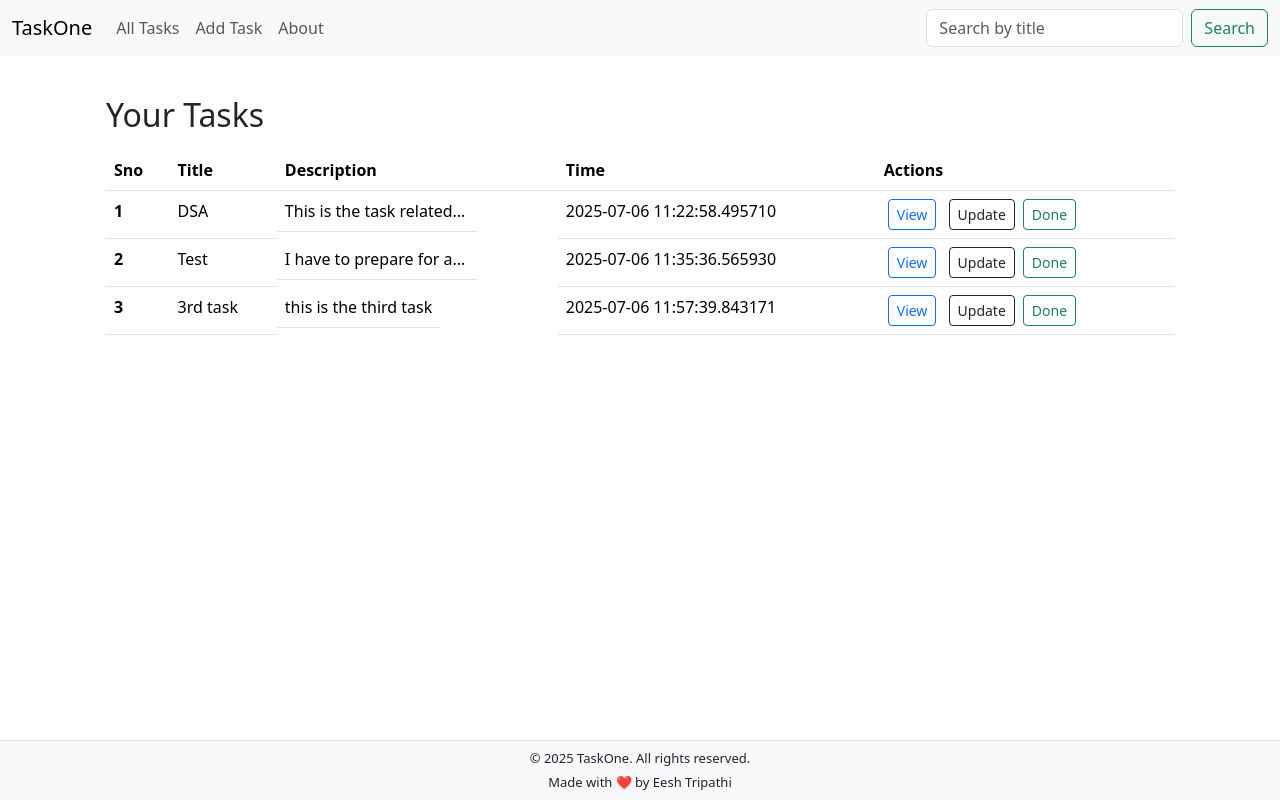
After one commit to EeshT/TaskOne_App, a Flask app: page /tasks in a window 1280 px wide. The commit adds this page. Run offline with Flask 3, Linux system fonts and the light colour scheme; data comes from the database, SQL or seed files in the repository; both versions use the stored data as it was after the commit.

Commit message:
Feature: Improved the complete layout and added view functionality

```diff
--- a/app.py
+++ b/app.py
@@ -24,14 +24,9 @@ def hello_world():
         todo = Todo(title=title, desc=desc)
         db.session.add(todo)
         db.session.commit()
+        return redirect('/tasks')
 
-
-    query = request.args.get('query', '').strip()
-    if query:
-        allTodo = Todo.query.filter(Todo.title.ilike(f'%{query}%')).all()
-    else:
-        allTodo = Todo.query.all()
-    return render_template('index.html', allTodo = allTodo)
+    return render_template('index.html')
 
 
 @app.route('/show')
@@ -61,6 +56,20 @@ def update(sno):
     todo = Todo.query.filter_by(sno = sno).first()
     return render_template('update.html', todo = todo)
 
+@app.route('/tasks')
+def all_tasks():
+    query = request.args.get('query', '').strip()
+    if query:
+        allTodo = Todo.query.filter(Todo.title.ilike(f'%{query}%')).all()
+    else:
+        allTodo = Todo.query.all()
+    return render_template('myTasks.html', allTodo=allTodo, query=query)
+
+
+@app.route('/view/<int:sno>')
+def view(sno):
+    todo = Todo.query.get_or_404(sno)
+    return render_template('view.html', todo=todo)
 
 @app.route('/delete/<int:sno>')
 def delete(sno):
--- a/templates/about.html
+++ b/templates/about.html
@@ -32,7 +32,7 @@
             </ol>
 
             <div class="mt-5 text-center">
-                <a href="/" class="btn btn-dark px-4">Go to Home</a>
+                <a href="/tasks" class="btn btn-dark px-4">Go to Home</a>
             </div>
         </div>
     </div>
--- a/templates/base.html
+++ b/templates/base.html
@@ -53,10 +53,16 @@
           <div class="collapse navbar-collapse" id="navbarSupportedContent">
             <ul class="navbar-nav me-auto mb-2 mb-lg-0">
               <li class="nav-item">
+                <a class="nav-link" href="/tasks">All Tasks</a>
+              </li>
+              <li class="nav-item">
+                <a class="nav-link" href="/">Add Task</a>
+              </li>
+              <li class="nav-item">
                 <a class="nav-link" href="/about">About</a>
               </li>
             </ul>
-            <form class="d-flex" role="search" action="/" method="GET">
+            <form class="d-flex" role="search" action="/tasks" method="GET">
               <input
                 class="form-control me-2"
                 type="search"
--- /dev/null
+++ b/templates/myTasks.html
@@ -0,0 +1,52 @@
+{% extends 'base.html' %}
+{% block title %} Home {% endblock title %}
+{% block body %}
+
+    <div class="container my-3">
+    <div class="container my-3">
+               <div class="d-flex justify-content-between align-items-center mb-3">
+                  <h2 class="m-0">Your Tasks</h2>
+                  {% if request.args.get('query') %}
+                    <a href="/tasks" class="btn btn-outline-secondary btn-sm">Clear Search</a>
+                  {% endif %}
+                </div>
+               {% if allTodo|length==0 %}
+                <div class="alert alert-dark" role="alert">
+                  No Tasks found. Add your first task now!
+                </div>
+                  {% else %}
+                  <table class="table">
+                    <thead>
+                      <tr>
+                        <th scope="col">Sno</th>
+                        <th scope="col">Title</th>
+                        <th scope="col">Description</th>
+                        <th scope="col">Time</th>
+                        <th scope="col">Actions</th>
+                      </tr>
+                    </thead>
+                    <tbody>
+
+              {% for todo in allTodo %}
+              <tr>
+                <th scope="row">{{loop.index}}</th>
+                <td>{{todo.title}}</td>
+                <td style="max-width: 200px; white-space: nowrap; overflow: hidden; text-overflow: ellipsis;" class="d-inline-block align-middle">
+                  {{ todo.desc }}
+                </td>
+
+                <td>{{todo.data_created}}</td>
+                <td>
+                  <a href="/view/{{todo.sno}}" type="button" class="btn btn-outline-primary btn-sm mx-1">View</a>
+                  <a href="/update/{{todo.sno}}" type="button" class="btn btn-outline-dark btn-sm mx-1">Update</button>
+                  <a href="/delete/{{todo.sno}}" type="button" class="btn btn-outline-success btn-sm mx-1" onclick="return confirm('Are you sure you want to mark this task as done?');">Done</button>
+                  </td>
+              </tr>
+              {% endfor %}
+            </tbody>
+            </table>
+              {% endif %}
+
+    </div>
+    <script src="https://cdn.jsdelivr.net/npm/bootstrap@5.3.5/dist/js/bootstrap.bundle.min.js" integrity="sha384-k6d4wzSIapyDyv1kpU366/PK5hCdSbCRGRCMv+eplOQJWyd1fbcAu9OCUj5zNLiq" crossorigin="anonymous"></script>
+{% endblock body %}
--- a/templates/update.html
+++ b/templates/update.html
@@ -11,7 +11,7 @@
             </div>
             <div class="mb-3">
             <label for="desc" class="form-label">Task Description</label>
-            <input type="text" class="form-control" value="{{todo.desc}}" name="desc" id="desc">
+            <textarea class="form-control" name="desc" id="desc" rows="10" required>{{ todo.desc }}</textarea>
             </div>
             <button type="submit" class="btn btn-dark">Update</button>
       </form>
```
Also changed, not shown: templates/index.html (+1 -42 lines), templates/view.html (added, +14 -0 lines), instance/todo.db.
